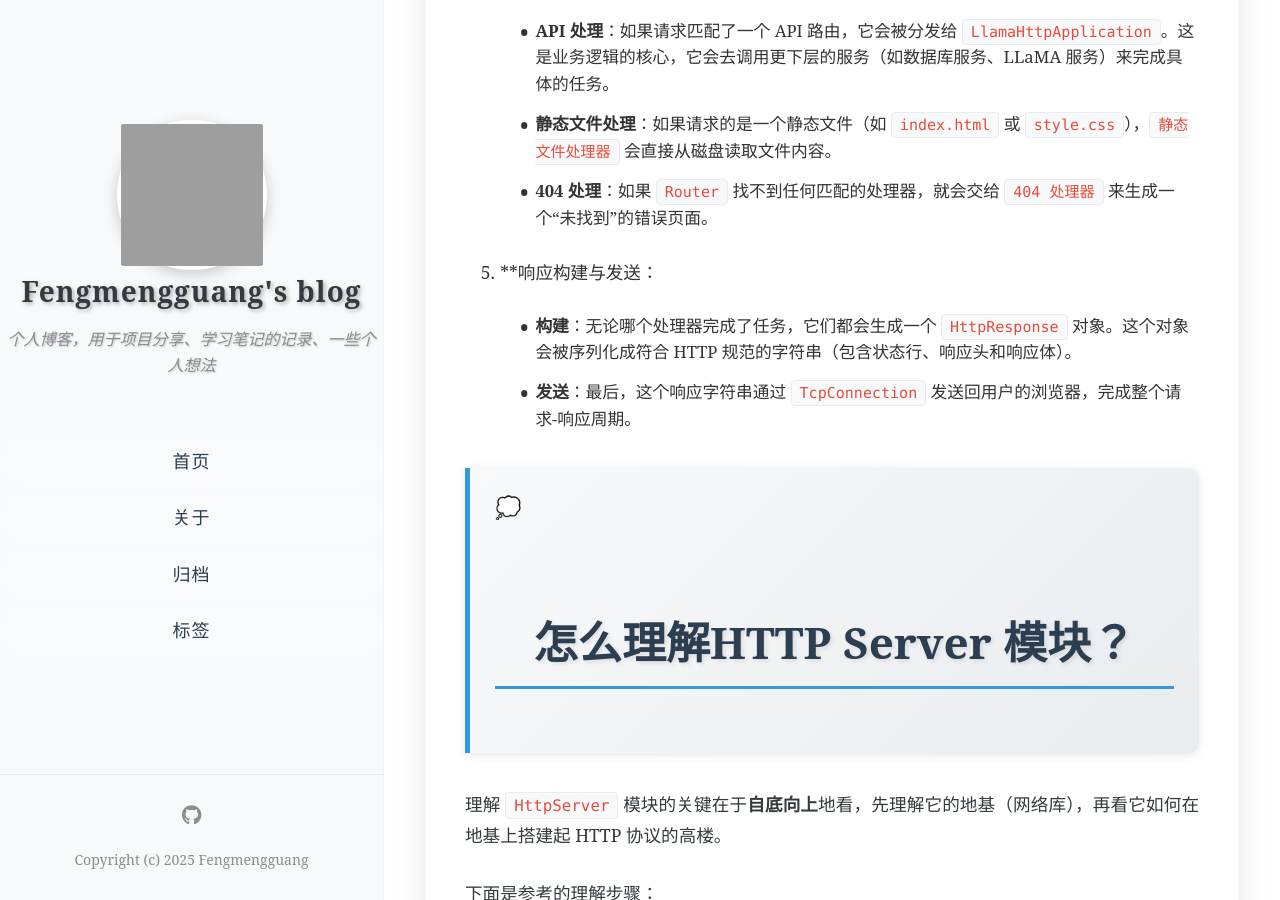
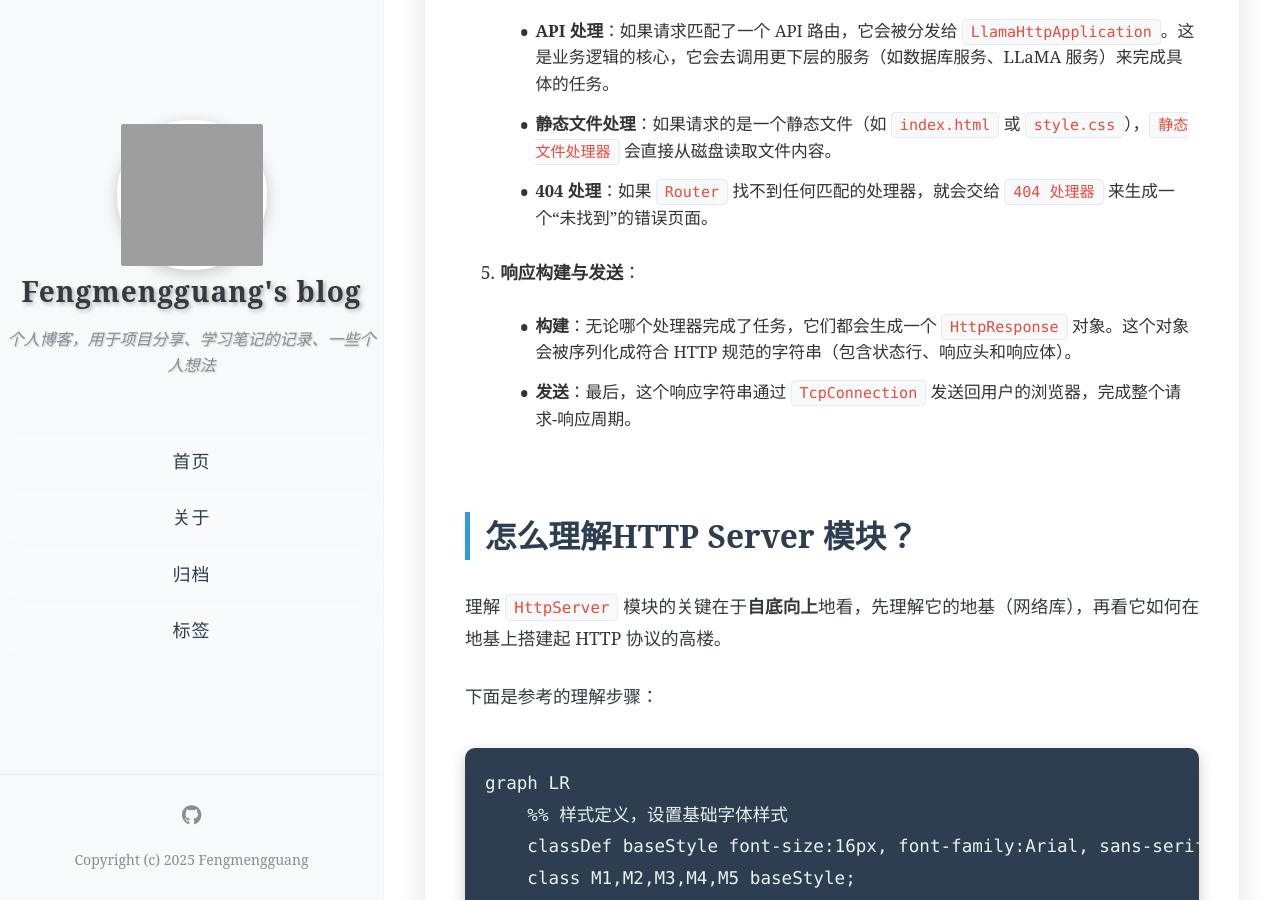
Before and after one commit to xiaoben765/xiaoben765.github.io, a Jekyll site: the page built from _posts/2025-08-03-HTTP_Server_Module.md, in a window 1280 px wide and 900 px high, scrolled down 2926 px. Built offline with Jekyll 4.4.1, drawn with Linux system fonts in a browser that asks for light colours; comment, search, counter and statistics services are not loaded; grey boxes are pictures that could not be loaded.

```diff
--- a/_posts/2025-08-03-HTTP_Server_Module.md
+++ b/_posts/2025-08-03-HTTP_Server_Module.md
@@ -81,11 +81,11 @@ graph TD
    - **API 处理**：如果请求匹配了一个 API 路由，它会被分发给 `LlamaHttpApplication`。这是业务逻辑的核心，它会去调用更下层的服务（如数据库服务、LLaMA 服务）来完成具体的任务。
    - **静态文件处理**：如果请求的是一个静态文件（如 `index.html` 或 `style.css`），`静态文件处理器` 会直接从磁盘读取文件内容。
    - **404 处理**：如果 `Router` 找不到任何匹配的处理器，就会交给 `404 处理器` 来生成一个“未找到”的错误页面。
-5. **响应构建与发送：
+5. **响应构建与发送**：
    - **构建**：无论哪个处理器完成了任务，它们都会生成一个 `HttpResponse` 对象。这个对象会被序列化成符合 HTTP 规范的字符串（包含状态行、响应头和响应体）。
    - **发送**：最后，这个响应字符串通过 `TcpConnection` 发送回用户的浏览器，完成整个请求-响应周期。
 
-> # 怎么理解HTTP Server 模块？
+## 怎么理解HTTP Server 模块？
 
 理解 `HttpServer` 模块的关键在于**自底向上**地看，先理解它的地基（网络库），再看它如何在地基上搭建起 HTTP 协议的高楼。
 
```
